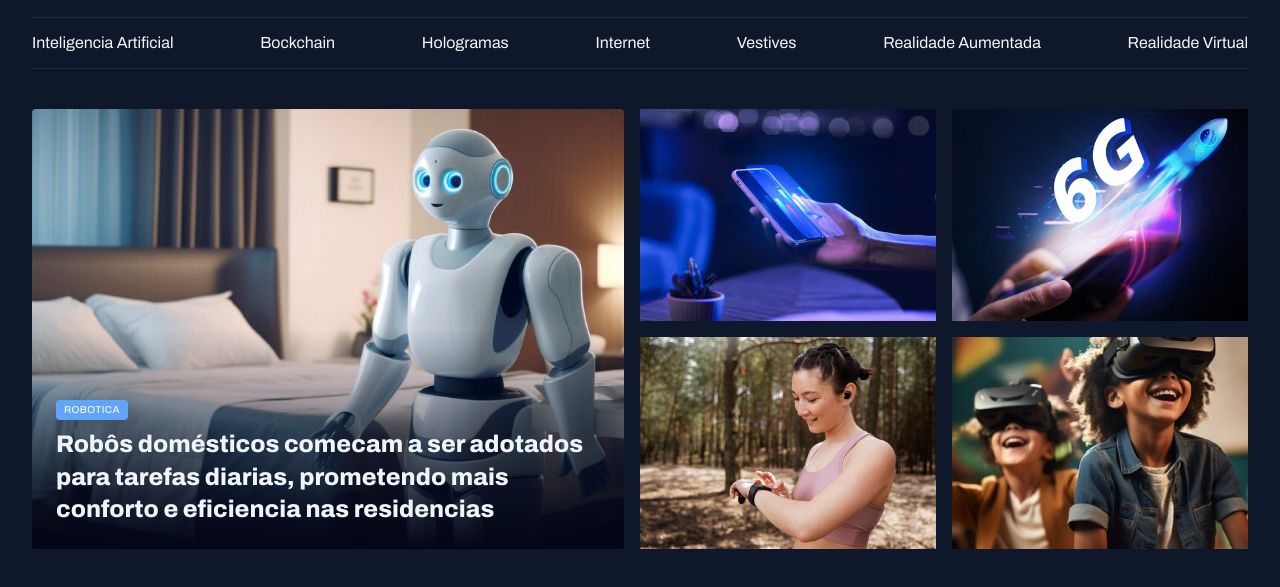
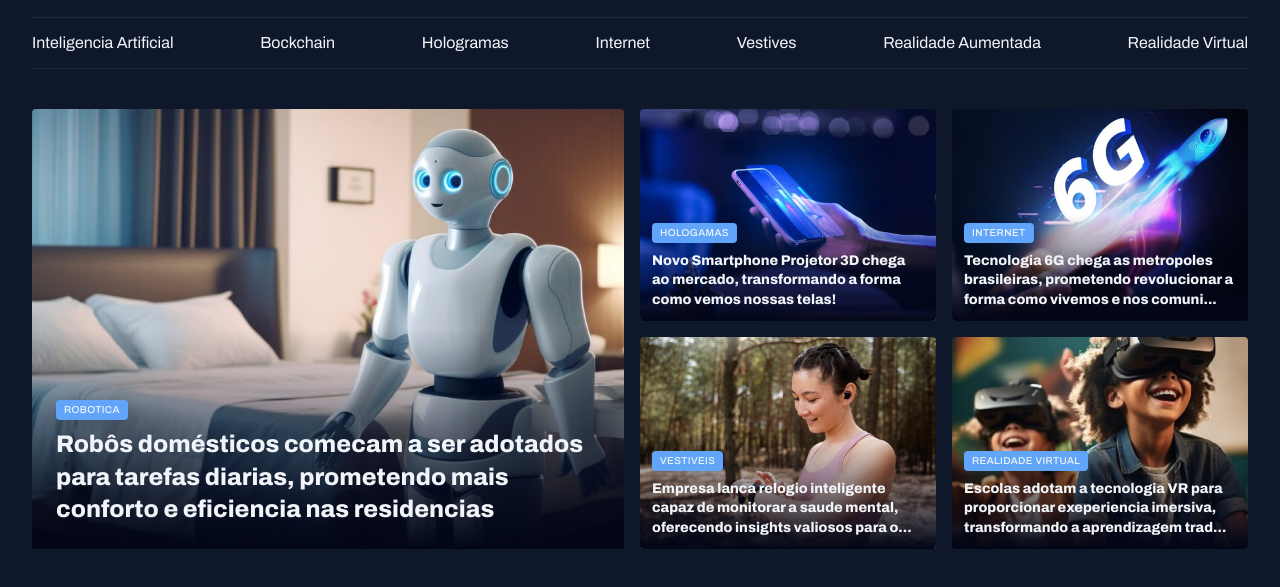
Before and after one commit to TaynaCandidaSilva/PortalNoticias, a plain HTML site: page index.html in a window 1280 px wide. Shown: the part 55-642 px from the top of the page. Drawn offline with Linux system fonts and the light colour scheme.

Commit message:
Finalizando a secao destaques

```diff
--- a/index.html
+++ b/index.html
@@ -45,7 +45,7 @@
     <main class="grid container">
       <section id="featured" class="grid grid-flow-col gap-16">
         <figure class="card">
-          <img src="assets/images/Image 01.png" alt="">
+          <img src="assets/images/Image 01.png" alt="Robôs domésticos comecam a ser adotados para tarefas diarias, prometendo mais conforto e eficiencia nas residencias">
 
           <figcaption>
             <span class="content-tag">Robotica</span>
@@ -54,24 +54,40 @@
         </figure>
 
         <div class="grid grid-cols-2 gap-16">
-          <div>
-            <img src="assets/images/Image 02.png" alt="">
-          </div>
+          <figure class="card">
+            <img src="assets/images/Image 02.png" alt="Novo Smartphone Projetor 3D chega ao mercado, transformando a forma como vemos nossas telas!">
+            <figcaption>
+              <span class="content-tag">HOLOGAMAS</span>
+              <h2 class="text-lg">Novo Smartphone Projetor 3D chega ao mercado, transformando a forma como vemos nossas telas!</h2>
+            </figcaption>
+          </figure>
 
-          <div>
-            <img src="assets/images/Image 03.png" alt="">
-          </div>
+          <figure class="card">
+            <img src="assets/images/Image 03.png" alt="Tecnologia 6G chega as metropoles brasileiras, prometendo revolucionar a forma como vivemos e nos comunicamos">
+            <figcaption>
+              <span class="content-tag">INTERNET</span>
+              <h2 class="text-lg">Tecnologia 6G chega as metropoles brasileiras, prometendo revolucionar a forma como vivemos e nos comuni...</h2>
+            </figcaption>
+          </figure>
 
-          <div>
-            <img src="assets/images/Image 04.png" alt="">
-          </div>
+          <figure class="card">
+            <img src="assets/images/Image 04.png" alt="Empresa lanca relogio inteligente capaz de monitorar a saude mental, oferecendo insights valiosos para o bem estar pessoal">
+            <figcaption>
+              <span class="content-tag">Vestiveis</span>
+              <h2 class="text-lg">Empresa lanca relogio inteligente capaz de monitorar a saude mental, oferecendo insights valiosos para o...</h2>
+            </figcaption>
 
-          <div>
-            <img src="assets/images/Image 05.png" alt="">
-          </div>
+          </figure>
+
+          <figure class="card">
+            <img src="assets/images/Image 05.png" alt="Escolas adotam a tecnologia VR para proporcionar exeperiencia imersiva, transformando a aprendizagem tradicional">
+            <figcaption>
+              <span class="content-tag">REALIDADE VIRTUAL</span>
+              <h2 class="text-lg">Escolas adotam a tecnologia VR para proporcionar exeperiencia imersiva, transformando a aprendizagem trad...</h2>
+            </figcaption>
+          </figure>
 
         </div>
-
 
       </section>
     </main>
--- a/styles/sections.css
+++ b/styles/sections.css
@@ -27,9 +27,14 @@
 
       padding: 24px;
 
+      &:has(.text-lg) {
+        padding: 12px;
+      }
+
       h2 {
         margin-top: 8px;
       }
   }
 
+
 }}
```
